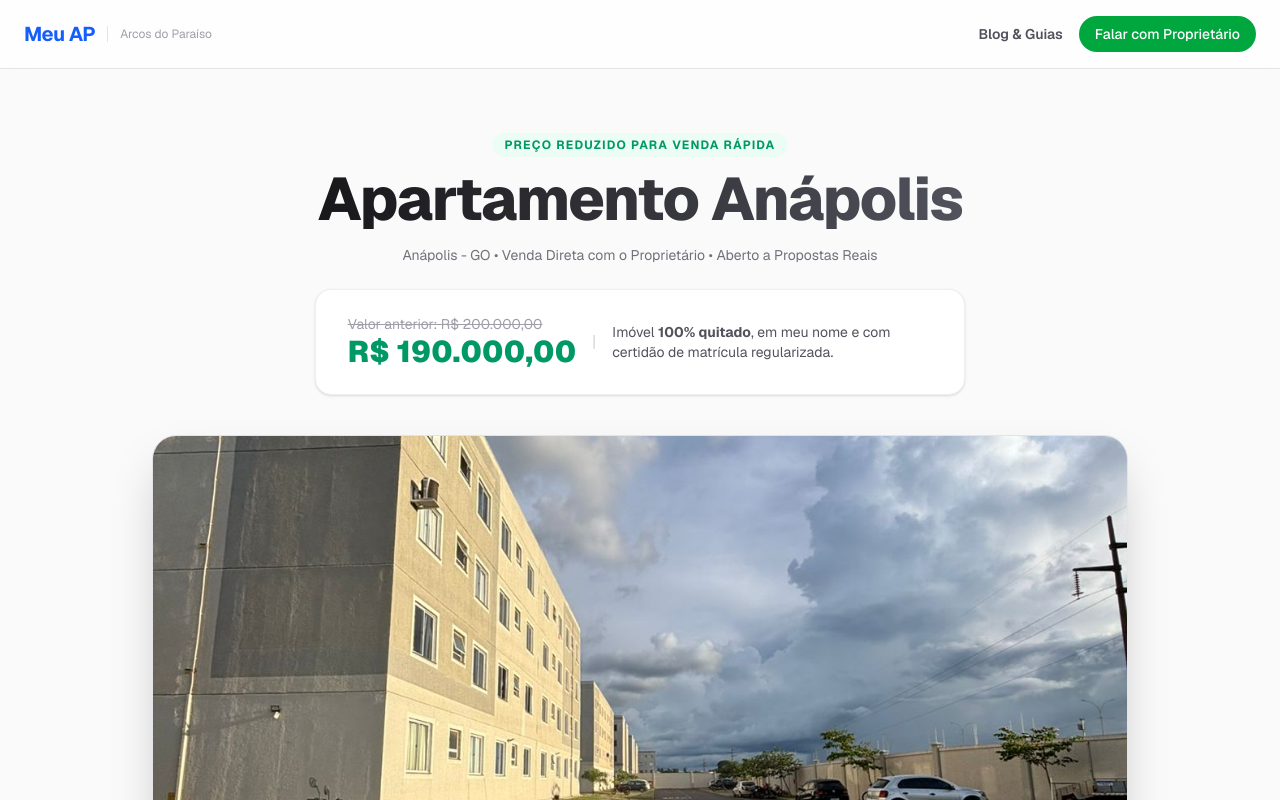
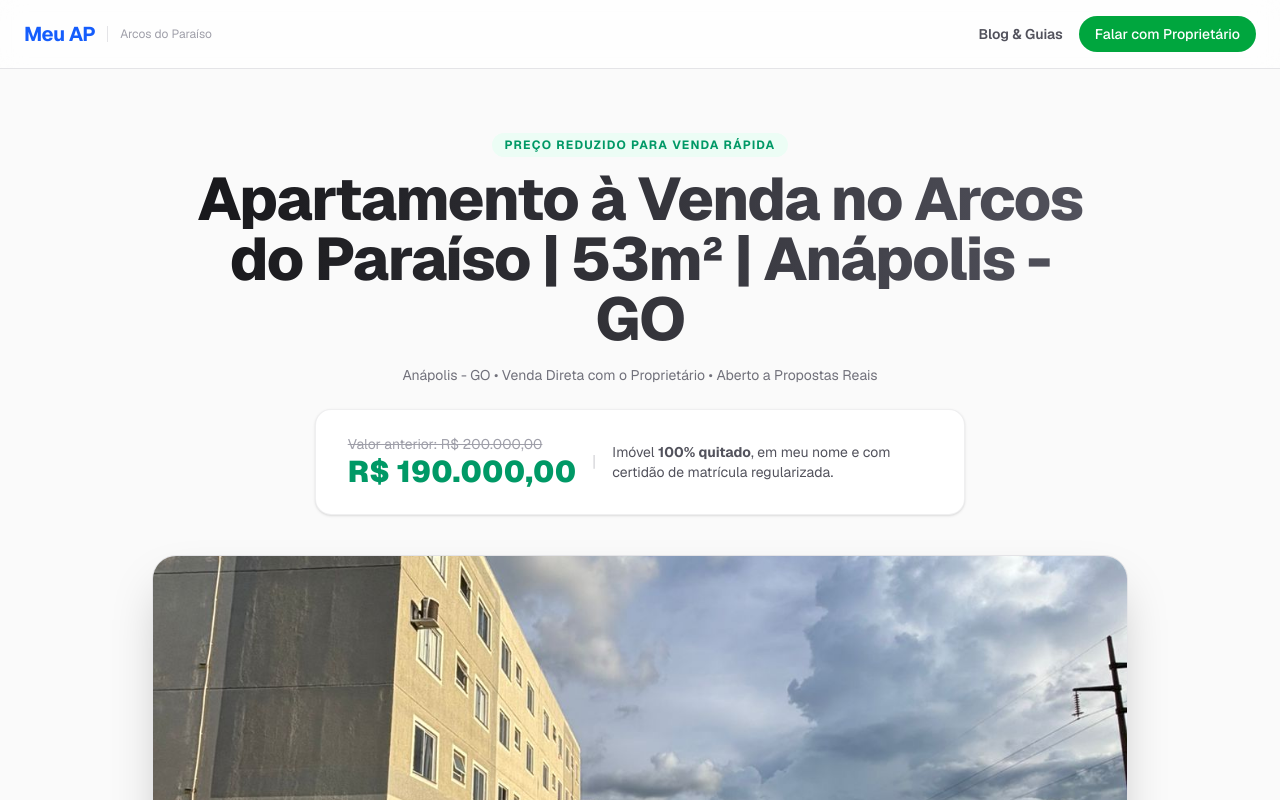
Before and after one commit to Rmdcar/aptos, a Next.js app: page / in a window 1280 px wide. Shown: the top 800 px of the page. Built offline with nearby package versions, Linux system fonts and the light colour scheme.

Commit message:
alterações

```diff
--- a/app/page.tsx
+++ b/app/page.tsx
@@ -126,7 +126,8 @@ export default async function Home() {
           Preço Reduzido para Venda Rápida
         </span>
         <h1 className="text-4xl sm:text-6xl font-extrabold tracking-tight mb-4 max-w-4xl bg-gradient-to-r from-zinc-900 to-zinc-600 dark:from-zinc-50 dark:to-zinc-400 bg-clip-text text-transparent">
-          Apartamento Anápolis
+          Apartamento à Venda no Arcos do Paraíso | 53m² | Anápolis - GO
+
         </h1>
         <p className="text-zinc-500 dark:text-zinc-400 text-sm mb-6 max-w-xl">
           Anápolis - GO • Venda Direta com o Proprietário • Aberto a Propostas Reais
```
